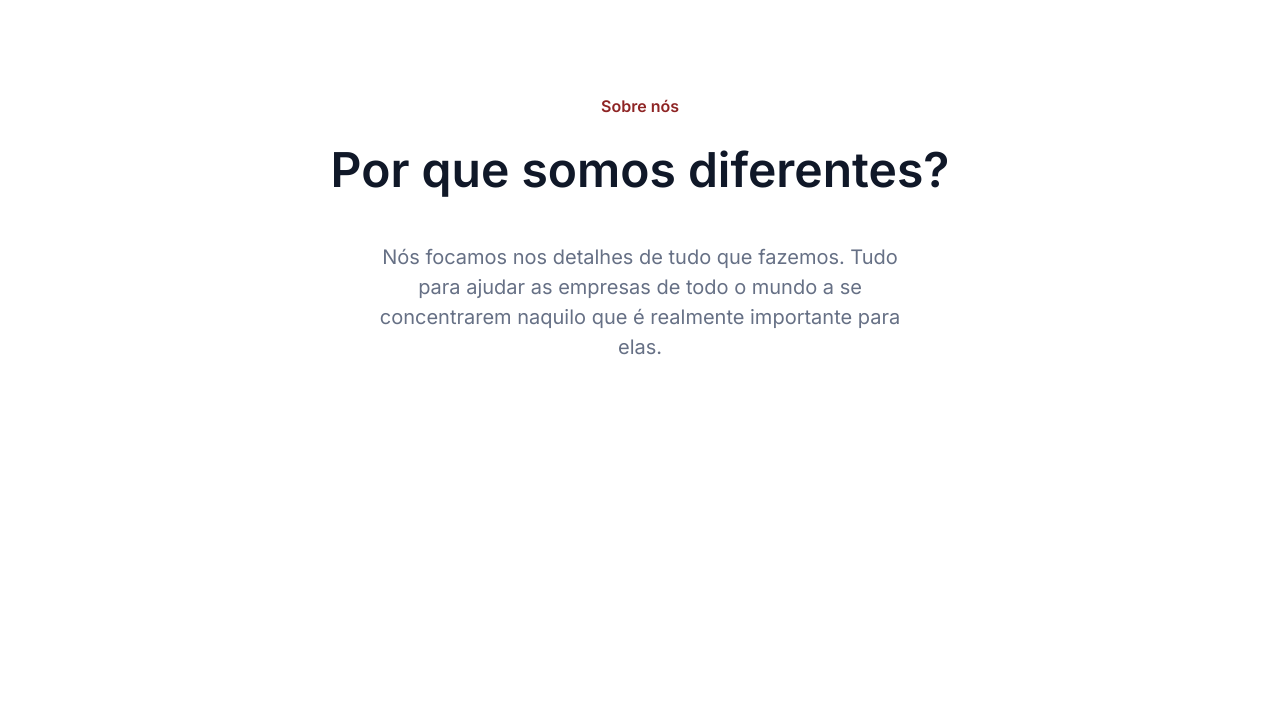
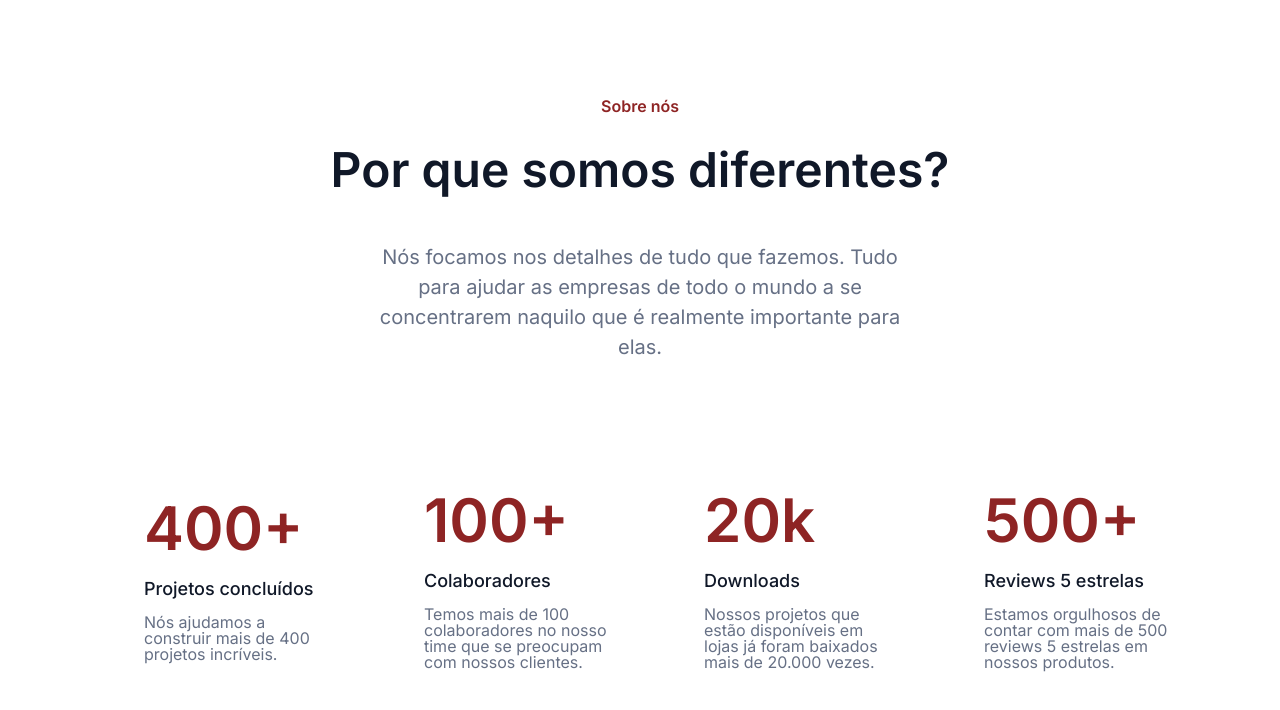
Before and after one commit to gabrielfari4/7daysofcode, a plain HTML site: page index.html in a window 1280 px wide. Shown: the part 88-798 px from the top of the page. Drawn offline with Linux system fonts and the light colour scheme.

Commit message:
Incluindo seção métricas

```diff
--- a/index.html
+++ b/index.html
@@ -41,6 +41,30 @@
         </section>
     </header>
 
+    <section class="metricas">
+        <div class="metricas__projetos">
+            <h2 class="metricas__titulo">400+</h2>
+            <span class="metricas__subtitulo">Projetos concluídos</span>
+            <p class="metricas__texto">Nós ajudamos a construir mais de 400 projetos incríveis.</p>
+        </div>
+        <div class="metricas__colaboradores">
+            <h2 class="metricas__titulo">100+</h2>
+            <span class="metricas__subtitulo">Colaboradores</span>
+            <p class="metricas__texto">Temos mais de 100 colaboradores no nosso time que se preocupam com nossos clientes.</p>
+        </div>
+        <div class="metricas__downloads">
+            <h2 class="metricas__titulo">20k</h2>
+            <span class="metricas__subtitulo">Downloads</span>
+            <p class="metricas__texto">Nossos projetos que estão disponíveis em lojas já foram baixados mais de 20.000 vezes.</p>
+        </div>
+        <div class="metricas__reviews">
+            <h2 class="metricas__titulo">500+</h2>
+            <span class="metricas__subtitulo">Reviews 5 estrelas</span>
+            <p class="metricas__texto">Estamos orgulhosos de contar com mais de 500 reviews 5 estrelas em nossos produtos.</p>
+        </div>
+
+    </section>
+
 </body>
 
 </html>
--- a/styles.css
+++ b/styles.css
@@ -1,4 +1,5 @@
 @import url(styles/header.css);
+@import url(styles/metricas.css);
 
 :root {
 
--- /dev/null
+++ b/styles/metricas.css
@@ -0,0 +1,32 @@
+.metricas {
+    display: grid;
+    grid-template-columns: 25% 25% 25% 25%;
+    margin: 8em 5em;
+}
+
+.metricas__projetos, .metricas__colaboradores, .metricas__downloads, .metricas__reviews {
+    display: flex;
+    flex-direction: column;
+    justify-content: space-between;
+    margin: auto 4em;
+    align-items: left;
+    width: 15vw;
+}
+
+.metricas__titulo {
+    font-size: 60px;
+    font-weight: 600;
+    color: var(--cor-botao);
+    padding-bottom: 1.4rem;
+}
+
+.metricas__subtitulo {
+    font-size: 18px;
+    color: var(--cor-fonte-preta);
+    padding-bottom: 1rem;
+}
+
+.metricas__texto {
+    font-weight: 400;
+    color: var(--cor-da-fonte);
+}
```
